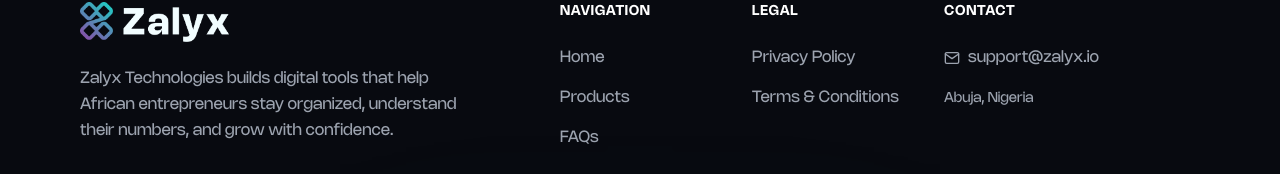
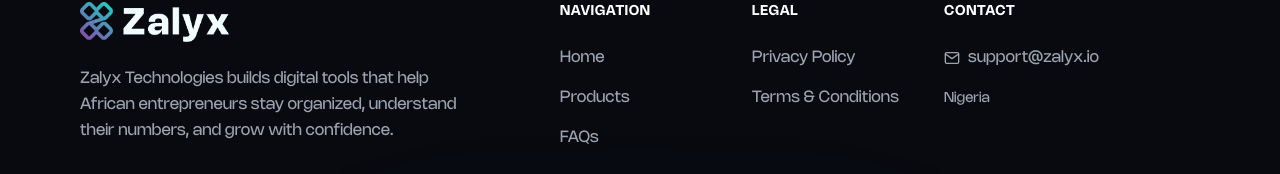
Before and after one commit to alateefah/zalyx-website, a React (Vite) app: page / in a window 1280 px wide. Shown: the part 6472-6646 px from the top of the page. Built offline with nearby package versions, Linux system fonts and the light colour scheme.

Commit message:
Remove city

```diff
--- a/src/components/Footer.tsx
+++ b/src/components/Footer.tsx
@@ -136,7 +136,7 @@ export function Footer() {
                 </a>
               </li>
               <li className="text-gray-400">
-                <span className="text-sm">Abuja, Nigeria</span>
+                <span className="text-sm">Nigeria</span>
               </li>
             </ul>
           </div>
```
